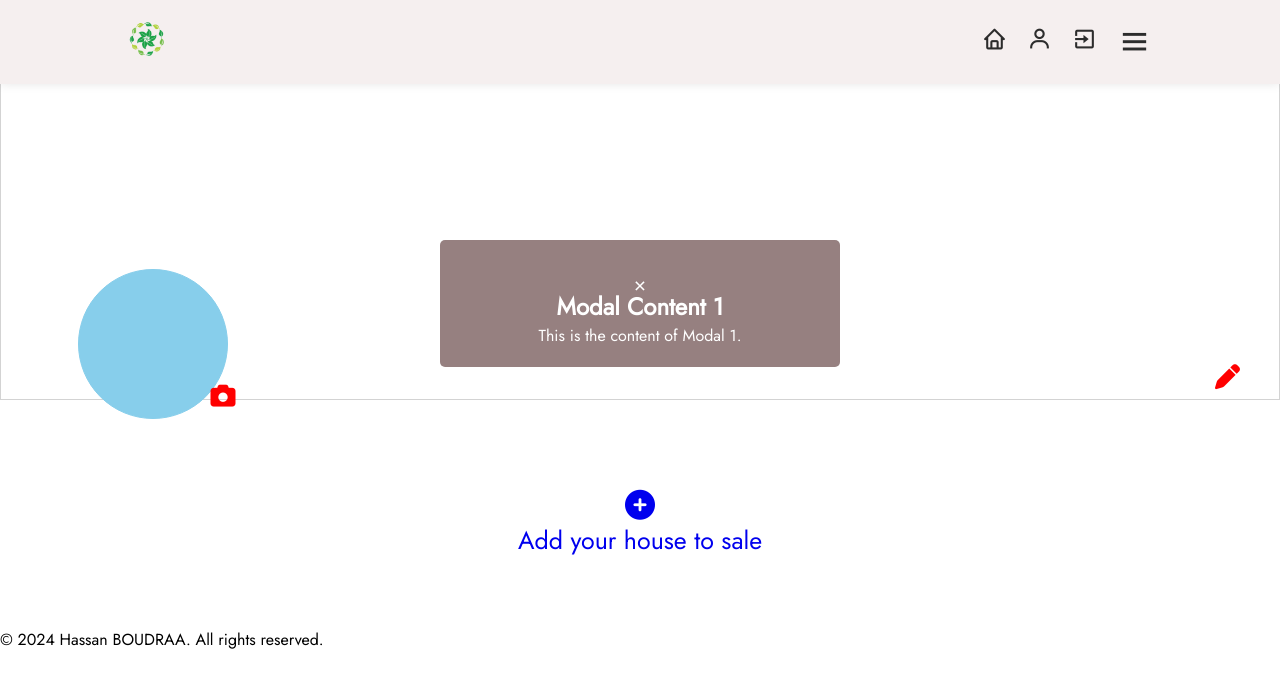
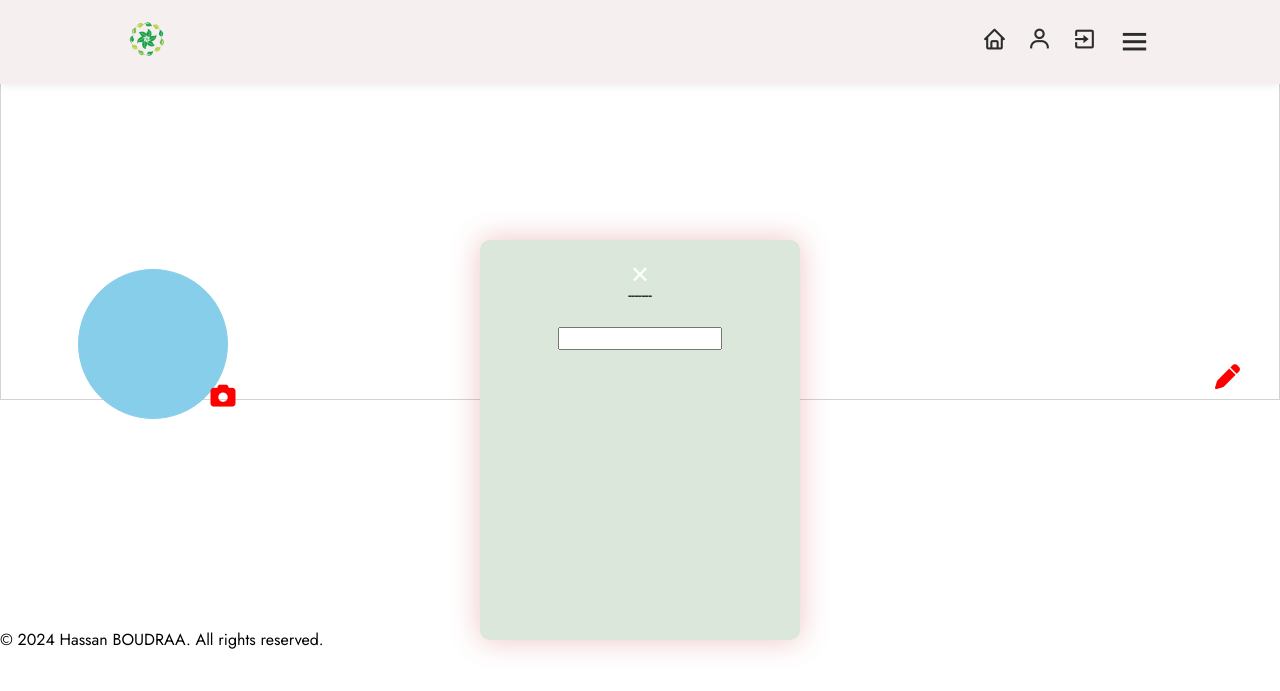
Before and after one commit to GENESESHB/island4u.tech, a Flask app: a page that uses models/templates/user.html in a window 1280 px wide, after a click that opens the changed part. Shown: the top 691 px of the page. Run offline with Flask 3, Linux system fonts and the light colour scheme; a user stored in the database is signed in; data comes from the database, SQL or seed files in the repository; some libraries are stand-ins or nearby versions.

Commit message:
add new style

```diff
--- a/models/static/style/dashboard.css
+++ b/models/static/style/dashboard.css
@@ -79,7 +79,7 @@ header {
   color: white;
   text-decoration: none;
   border-radius: 5px;
-  margin: 30px 0; /* Add margin between the header and button */
+  margin: 30px 0;
 }
 
 .add-product-button i {
@@ -186,26 +186,31 @@ header {
 }
 
 .modal-content {
-    background-color: rgb(150, 128, 128); /* Set the background color of the modal content */
-    padding: 20px;
-    border-radius: 5px;
-    color: white; /* Set the text color for better visibility */
+    background-color: rgb(219 231 219);
+    border-radius: 10px;
+    box-shadow: 0 0 30px rgba(201, 57, 57, 0.3);
+    padding-bottom: 20px;
+    height: 400px;
     text-align: center;
-    max-width: 400px; /* Set a maximum width for the modal content */
-    width: 100%;
+    max-width: 320px; /* Set a maximum width for the modal content */
+    width: 93%;
     margin: auto; /* Center the modal content horizontally */
 }
 
 .close {
     position: relative;
     top: 10px;
-    left: 0%;
-    font-size: 20px;
+    margin-bottom: 30px;
+    font-size: 30px;
     cursor: pointer;
-    color: white; /* Set the text color for better visibility */
+    color: white;
 }
-
-
+.modal-content a p {
+    margin-bottom: 20px;
+}
+.modal-content span.close {
+    margin-bottom: 10px; /* Adjust the value to your preference */
+}
 
 @media (max-width: 600px) {
 	.card {
--- a/models/templates/user.html
+++ b/models/templates/user.html
@@ -37,15 +37,19 @@
 		<div class="modal" id="myModal1">
 			<div class="modal-content">
 				<span class="close" onclick="closeModal('myModal1')">&times;</span>
-				<h2>Modal Content 1</h2>
-				<p>This is the content of Modal 1.</p>
+				<a>
+					<p>-------</p>
+					<input class="coverimage">
+				</a>
 			</div>
 		</div>
                 <div class="modal" id="myModal2">
                         <div class="modal-content">
                                 <span class="close" onclick="closeModal('myModal2')">&times;</span>
-                                <h2>Modal Content 2</h2>
-                                <p>This is the content of Modal 1.</p>
+			        <a>
+					<p>-------</p>
+					<input class="profilimage">
+				</a>
                         </div>
                 </div>
                 <a href="{{ url_for('add_product') }}">
```
Also changed, not shown: models/static/script/script.js (line endings or trailing spaces), 1 other file.
